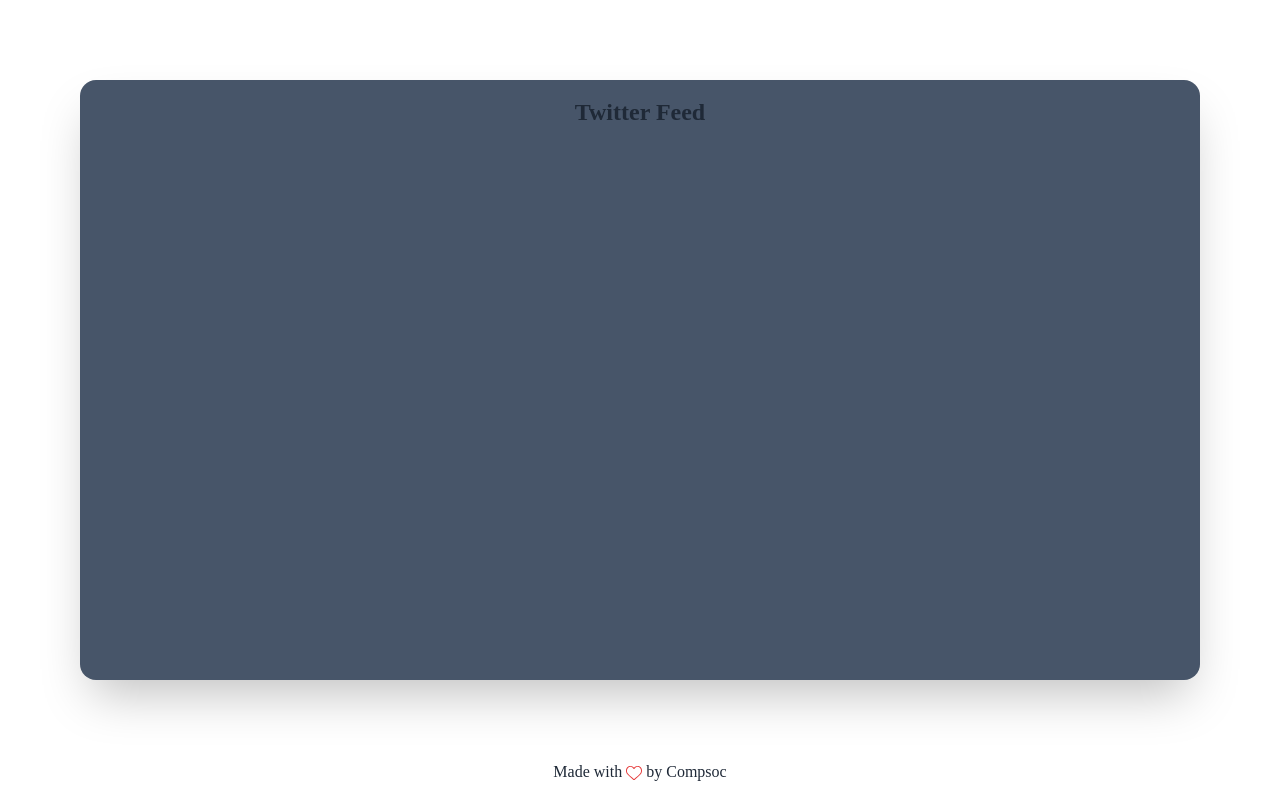
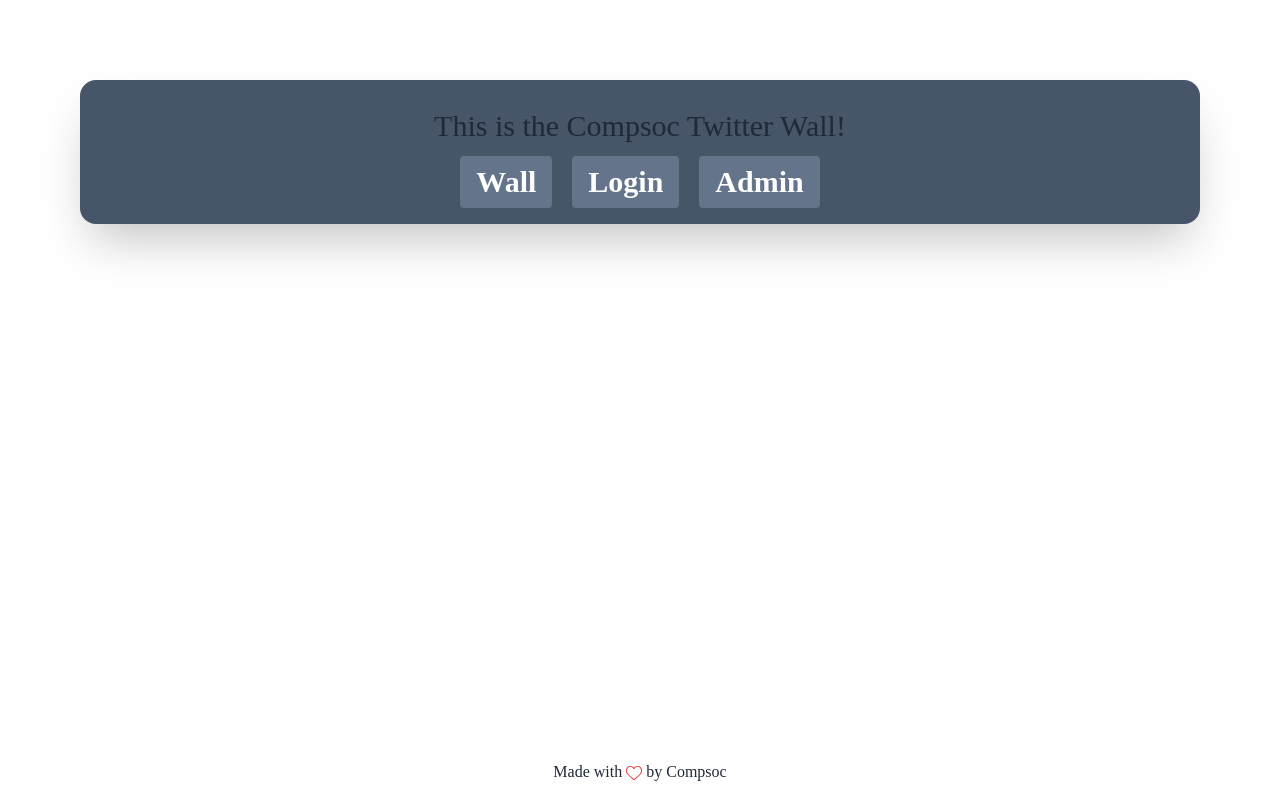
Before and after one commit to rhul-compsoc/twitter-stream, a Next.js app: page / in a window 1280 px wide. Built offline with nearby package versions, Linux system fonts and the light colour scheme; a web font is replaced by a local one.

Commit message:
feat: added basic home screen

```diff
--- a/pages/index.tsx
+++ b/pages/index.tsx
@@ -1,15 +1,25 @@
 import Heart from '../components/assets/heart';
 import MainLayout from '../components/layouts/mainLayout';
 import { NextPageWithLayout } from './_app';
+import Link from 'next/link';
+
 
 const IndexPage: NextPageWithLayout = () => {
     return (
         <>
             <div className="flex-1 p-20">
-                <div className="w-full h-full bg-slate-600 shadow-2xl p-4 rounded-2xl">
-                    <h3 className="font-bold text-center text-2xl">
-                        Twitter Feed
-                    </h3>
+                <div className="bg-slate-600 shadow-2xl p-4 rounded-2xl text-3xl">
+                    <div className="text-center p-3">
+                        This is the Compsoc Twitter Wall!
+                    </div>
+                    <div className="flex justify-center align-middle">
+                        <div className="m-auto flex gap-5">
+                            { /* Here should be buttons with links to the wall, the login page and the admin page */ }
+                            <Link href="/wall"><button className="bg-slate-500 hover:bg-slate-400 text-white font-bold py-2 px-4 rounded">Wall</button></Link>
+                            <Link href="/login"><button className="bg-slate-500 hover:bg-slate-400 text-white font-bold py-2 px-4 rounded">Login</button></Link>
+                            <Link href="/admin"><button className="bg-slate-500 hover:bg-slate-400 text-white font-bold py-2 px-4 rounded">Admin</button></Link>
+                        </div>
+                    </div>
                 </div>
             </div>
             <span className="mt-auto text-center m-4">
```
